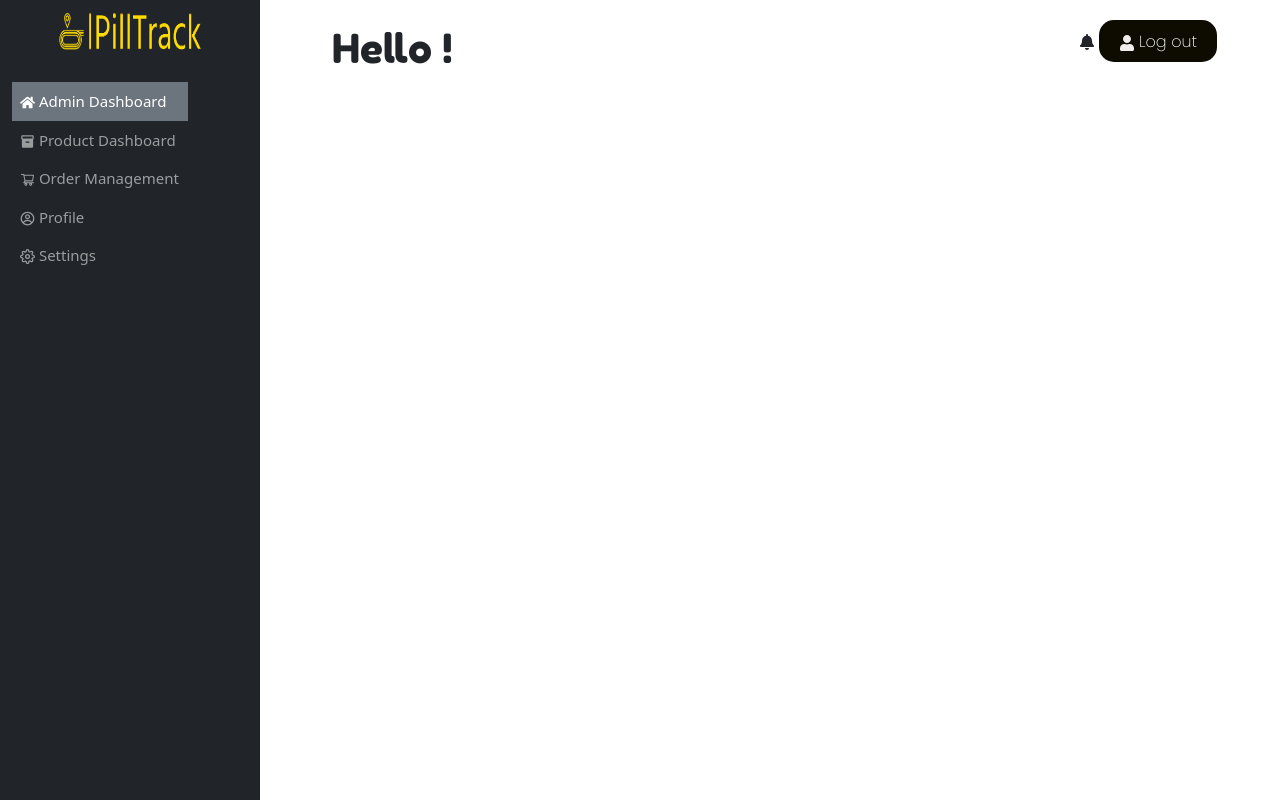
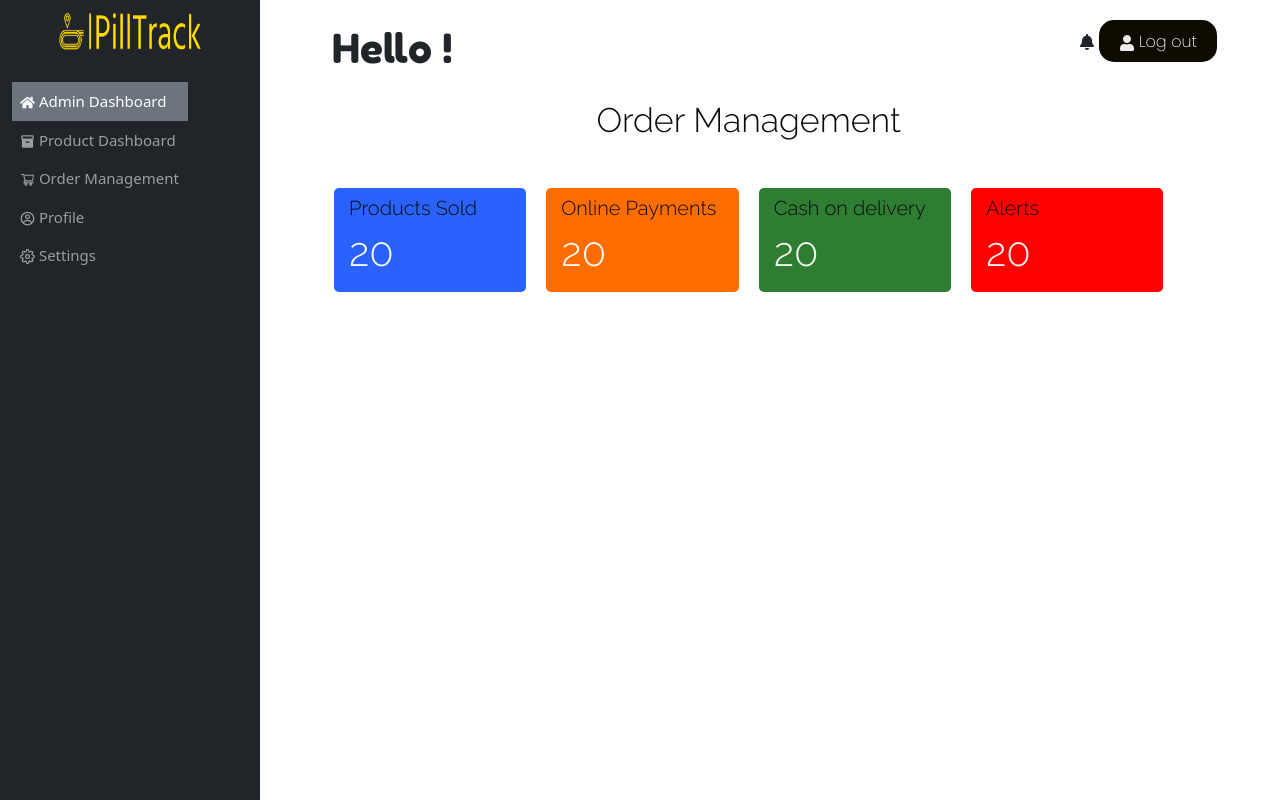
Before and after one commit to JavidNaheemdeen/PharmacySystem, a React (Create React App) app in the folder frontend/: page /OrderManagement in a window 1280 px wide. Built offline with nearby package versions, Linux system fonts and the light colour scheme; no server answers.

Commit message:
Update Order Management

```diff
--- a/frontend/src/pages/admin/OrderManagement.jsx
+++ b/frontend/src/pages/admin/OrderManagement.jsx
@@ -2,9 +2,45 @@ import React from 'react'
 import SidenavAd from '../../components/admin/SidenavAd'
 
 export default function OrderManagement() {
-  return (
-    <div>
-      <SidenavAd/>
-    </div>
-  )
+     return (
+          <div>
+               <SidenavAd />
+               <div className="row">
+                    <div className="col-md-3"></div>
+                    <div className="col-md-8">
+                         <main className="main-container">
+                              <h2 className="text-center">Order Management</h2>
+                              <br />
+                              <div className="main-cards">
+                                   <div className="cards">
+                                        <div className="card-inner">
+                                             <h3>Products Sold</h3>
+                                             <h1>20</h1>
+                                        </div>
+                                   </div>
+                                   <div className="cards">
+                                        <div className="card-inner">
+                                             <h3>Online Payments</h3>
+                                             <h1>20</h1>
+                                        </div>
+                                   </div>
+                                   <div className="cards">
+                                        <div className="card-inner">
+                                             <h3>Cash on delivery</h3>
+                                             <h1>20</h1>
+                                        </div>
+                                   </div>
+                                   <div className="cards">
+                                        <div className="card-inner">
+                                             <h3>Alerts</h3>
+                                             <h1>20</h1>
+                                        </div>
+                                   </div>
+
+                              </div>
+                         </main>
+                    </div>
+               </div>
+          </div>
+     )
 }
```
